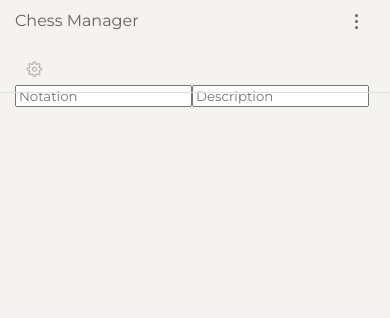
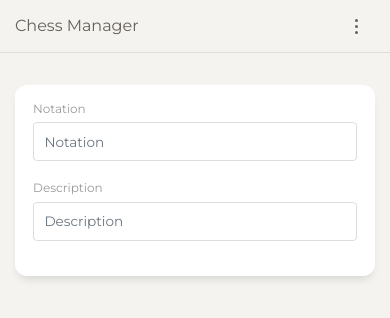
Before and after one commit to bbrakenhoff/chessmanager-angular, an Angular app: page / in a window 390 px wide. Shown: the top 318 px of the page. Built offline with nearby package versions, Linux system fonts and the light colour scheme.

Commit message:
Fix navbar responsiveness

```diff
--- a/src/app/fen-position/fen-position.component.html
+++ b/src/app/fen-position/fen-position.component.html
@@ -2,9 +2,15 @@
   <div class="_row">
     <div class="_col"></div>
     <div class="_col">
-      <form>
-        <input type="text" placeholder="Notation">
-        <input type="text" placeholder="Description">
+      <form class="_form">
+        <fieldset class="_formfieldset">
+          <label class="_formlabel">Notation</label>
+          <input class="_forminput" type="text" placeholder="Notation" />
+        </fieldset>
+        <fieldset class="_formfieldset">
+          <label class="_formlabel">Description</label>
+          <input class="_forminput" type="text" placeholder="Description" />
+        </fieldset>
       </form>
     </div>
   </div>
--- a/src/app/fen-position/fen-position.component.scss
+++ b/src/app/fen-position/fen-position.component.scss
@@ -1,4 +1,5 @@
 @import '../../assets/styles/_bootstrap.scss';
+@import '../../assets/styles//_card.scss';
 
 .fen-position {
   @include make-container();
@@ -17,4 +18,38 @@
       @include make-col(6);
     }
   }
+
+  & ._form {
+    @include app-card();
+
+    padding: 1rem;
+  }
+
+  & ._formfieldset {
+    padding: 0;
+    border: none;
+    margin-bottom: 1.2rem;
+  }
+
+  & ._formlabel {
+    display: block;
+    margin-bottom: .4rem;
+
+    color: #9a9a9a;
+    font-size: .75rem;
+  }
+
+  & ._forminput {
+    display: block;
+    width: 100%;
+    padding: .65rem;
+    border: 1px solid #dddddd;
+
+    border-radius: .25rem;
+
+    &::placeholder {
+      color: #6c757d;
+      font-size: .85rem;
+    }
+  }
 }
--- a/src/app/navbar/navbar.component.html
+++ b/src/app/navbar/navbar.component.html
@@ -1,12 +1,12 @@
-<nav class="app-navbar" role="navigation">
-  <div class="_container" [ngClass]="{ '-togglerisopen': togglerIsOpen }">
+<nav class="app-navbar" role="navigation" [ngClass]="{ '-togglerisopen': togglerIsOpen }">
+  <div class="_container">
     <div class="_brand" routerLink="/" (click)="onNavItemClicked()">Chess manager</div>
     <button class="_toggler" type="button" (click)="onTogglerClicked()">
       <span class="_togglerkebab"></span>
       <span class="_togglerkebab"></span>
       <span class="_togglerkebab"></span>
     </button>
-    <div class="_collapse" @togglerAnim>
+    <div class="_collapse" @togglerAnim [ngClass]="{'-togglerisopen': togglerIsOpen}">
       <ul class="_nav">
         <li class="_navitem">
           <a routerLink="settings" (click)="onNavItemClicked()">
--- a/src/app/navbar/navbar.component.scss
+++ b/src/app/navbar/navbar.component.scss
@@ -31,6 +31,10 @@ $navbar-padding-base: 0.625rem;
     justify-content: flex-start;
   }
 
+  &.-togglerisopen {
+    background-color: white;
+  }
+
   & ._container {
     @include make-container();
 
@@ -39,9 +43,6 @@ $navbar-padding-base: 0.625rem;
     align-items: center;
     justify-content: space-between;
 
-    &.-togglerisopen {
-      background-color: white;
-    }
   }
 
   & ._brand {
@@ -106,16 +107,23 @@ $navbar-padding-base: 0.625rem;
 
   & ._collapse {
     position: relative;
-    overflow: hidden;
 
     // Display & Box Model
+    display: none;
+    overflow: hidden;
     flex-basis: 100%;
     flex-grow: 1;
     align-items: center;
     justify-content: flex-end;
 
     @include media-breakpoint-up('md') {
+      display: block;
       flex-basis: auto;
+    }
+
+    &.-togglerisopen {
+      display: block;
+    }
   }
 
   & ._nav {
@@ -185,4 +193,3 @@ $navbar-padding-base: 0.625rem;
     }
   }
 }
-}
--- a/src/app/navbar/navbar.component.ts
+++ b/src/app/navbar/navbar.component.ts
@@ -37,7 +37,7 @@ export class NavbarComponent implements OnInit {
   ngOnInit() {}
 
   public onTogglerClicked() {
-    this.togglerIsOpen = true;
+    this.togglerIsOpen = !this.togglerIsOpen;
   }
 
   public onNavItemClicked() {
```
Lines whose indentation alone changed are shown as unchanged.
